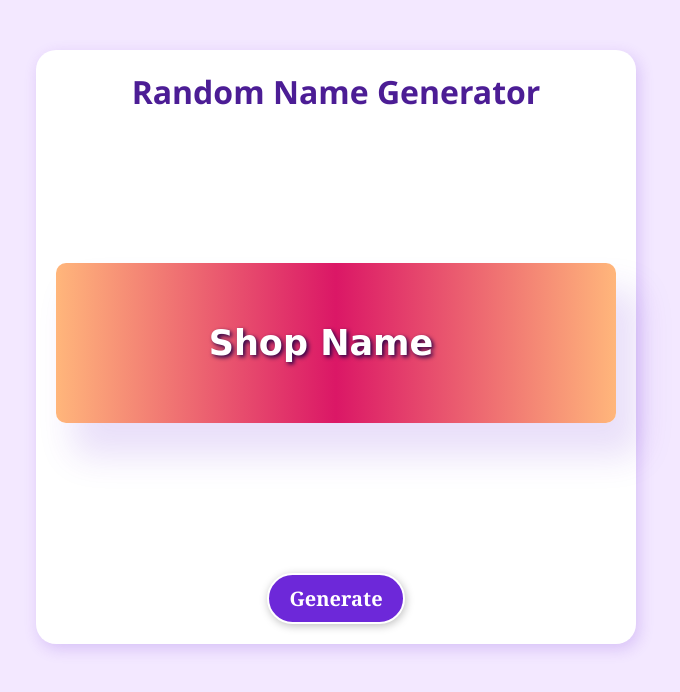
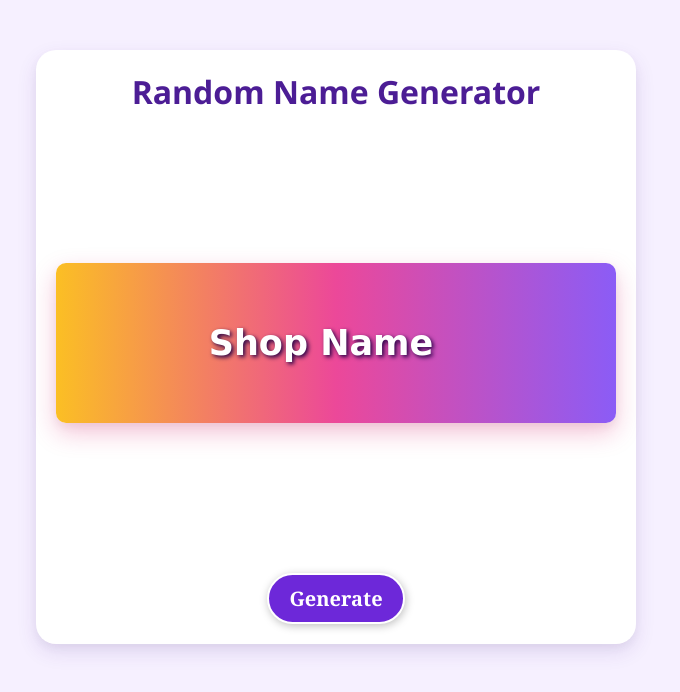
Before and after one commit to ravikanttarare95/random-name-generator, a plain HTML site: page index.html in a window 1280 px wide. Shown: the whole page, without its empty margins (304-984 px from the left). Drawn offline with Linux system fonts and the light colour scheme; a web font is replaced by a local one.

Commit message:
Changed Colors

```diff
--- a/style.css
+++ b/style.css
@@ -4,12 +4,12 @@
 
 body {
   text-align: center;
-  background: #f3e8ff; /* soft lilac */
+  background: #f6f0ff;
   font-family: "Segoe UI", Tahoma, Geneva, Verdana, sans-serif;
 }
 
 .container {
-  box-shadow: 3px 5px 15px rgba(109, 40, 217, 0.2); /* purple tint */
+  box-shadow: 0 8px 20px #4c1d951f, 0 4px 10px #0000000a;
   padding: 20px;
   border-radius: 20px;
   max-width: 600px;
@@ -39,12 +39,13 @@ h1 {
   flex-wrap: wrap;
   border-radius: 10px;
   color: #ffffff;
-  text-shadow: 2px 2px 4px #240046;
-  background: linear-gradient(90deg, #ffb67b 0%, #db1766 50%, #ffb67b 100%);
   padding: 20px;
   font-size: 35px;
   font-weight: bold;
-  box-shadow: 20px 30px 35px 3px rgba(109, 40, 217, 0.15);
+  text-shadow: 2px 2px 4px #240046;
+  background: linear-gradient(90deg, #fbbf24, #ec4899, #8b5cf6);
+  box-shadow: 0 10px 25px rgba(219, 23, 102, 0.25),
+    0 4px 10px rgba(0, 0, 0, 0.05);
 }
 
 button {
```
